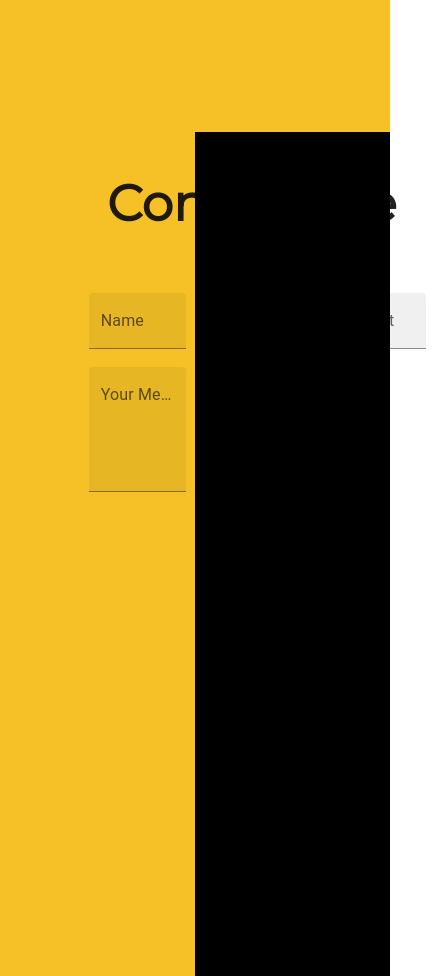
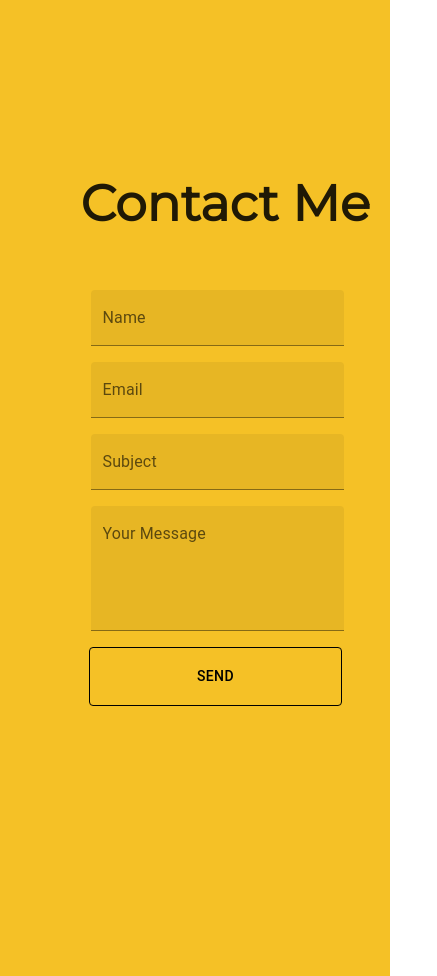
Before and after one commit to ettienekorayyi/portfolio_v2, a React (Create React App) app: page / in a window 390 px wide. Shown: the part 2400-3376 px from the top of the page, 437 px wide, since content can reach past the window. Built offline with nearby package versions, Linux system fonts and the light colour scheme.

Commit message:
Implemented mobile view support for Contact form

```diff
--- a/src/components/contact/Contact.css
+++ b/src/components/contact/Contact.css
@@ -15,9 +15,43 @@
     height: 100vh;
 }
 
+#mobile_col-div {
+  display: none;
+}
+
+.desktop_field {
+  width: 25vw;
+  margin-top: 5% !important;
+  margin-left: 6% !important;
+}
+
+.mobile_field {
+  width: 65vw ;
+  margin-top: 1rem !important;
+  margin-left: 1.5rem !important;
+  margin-right: 1.5rem !important;
+}
+
 .grid-container {
     display: grid;
     grid-template-columns: 50% 50%; /**/
     gap: 0;
     padding: 0;
   }
+
+  .desktop_contact_btn {
+    color: black !important;
+    border-color: black !important;
+    margin: 5% 6% !important;
+    height: 7vh !important;
+    width: 10vw !important;
+
+  }
+
+  .mobile_contact_btn {
+    color: black !important;
+    border-color: black !important;
+    margin: 5% 7% !important;
+    height: 7vh !important;
+    width: 65vw !important;
+  }
--- a/src/components/contact/Contact.js
+++ b/src/components/contact/Contact.js
@@ -19,6 +19,7 @@ export const Contact = () => {
 
     const matches = useMediaQuery(theme.breakpoints.down('sm'));
     const classType = matches === true ? 'wave_mobile' : 'wave_desktop';
+
     return (
         <div className="Contact">
             <div className='grid-container'>
@@ -26,56 +27,54 @@ export const Contact = () => {
                     <Box
                         component="form"
                         sx={{
-                            '& > :not(style)': { m: 1, width: '35ch' },
+                            '& > :not(style)': { m: 1, width: '30ch' },
                             margin: '10% 30%'
                         }}
                         noValidate
                         autoComplete="off"
                     >
-                        <div >
+                        <div className='form_content'>
                             <h1 style={{ textAlign: 'center', fontSize: '50px' }}>Contact Me</h1>
                             <TextField
                                 id="filled-basic"
+                                className={matches === true ? 'mobile_field' : 'desktop_field'}
                                 label="Name"
                                 variant="filled"
-                                style={{ width: '25vw', marginTop: '5%', marginLeft: '6%' }}
+
                             />
                             <TextField
                                 id="filled-basic"
+                                className={matches === true ? 'mobile_field' : 'desktop_field'}
                                 label="Email"
                                 variant="filled"
-                                style={{ width: '25vw', marginTop: '5%', marginLeft: '6%' }}
+
                             />
                             <TextField
                                 id="filled-basic"
+                                className={matches === true ? 'mobile_field' : 'desktop_field'}
                                 label="Subject"
                                 variant="filled"
-                                style={{ width: '25vw', marginTop: '5%', marginLeft: '6%' }}
+
                             />
 
                             <TextField
                                 id="filled-multiline-static"
+                                className={matches === true ? 'mobile_field' : 'desktop_field'}
                                 label="Your Message"
                                 multiline
                                 rows={4}
                                 variant="filled"
-                                style={{ width: '25vw', marginTop: '5%', marginLeft: '6%' }}
                             />
 
                             <Button
                                 variant="outlined"
-                                style={{
-                                    color: 'black',
-                                    borderColor: 'black',
-                                    margin: '5% 0',
-                                    height: '7vh',
-                                    marginLeft: '6%'
-                                }}
-                            >Outlined</Button>
+                                className={matches ? 'mobile_contact_btn' : 'desktop_contact_btn'}
+
+                            >Send</Button>
                         </div>
                     </Box>
                 </div>
-                <div id='col-div'>
+                <div id={matches === true ? 'mobile_col-div' : 'col-div'}>
                     <div id="curve1">
                         <img className={classType} style={{ left: '42rem' }} src={wave} />
                     </div>
```
